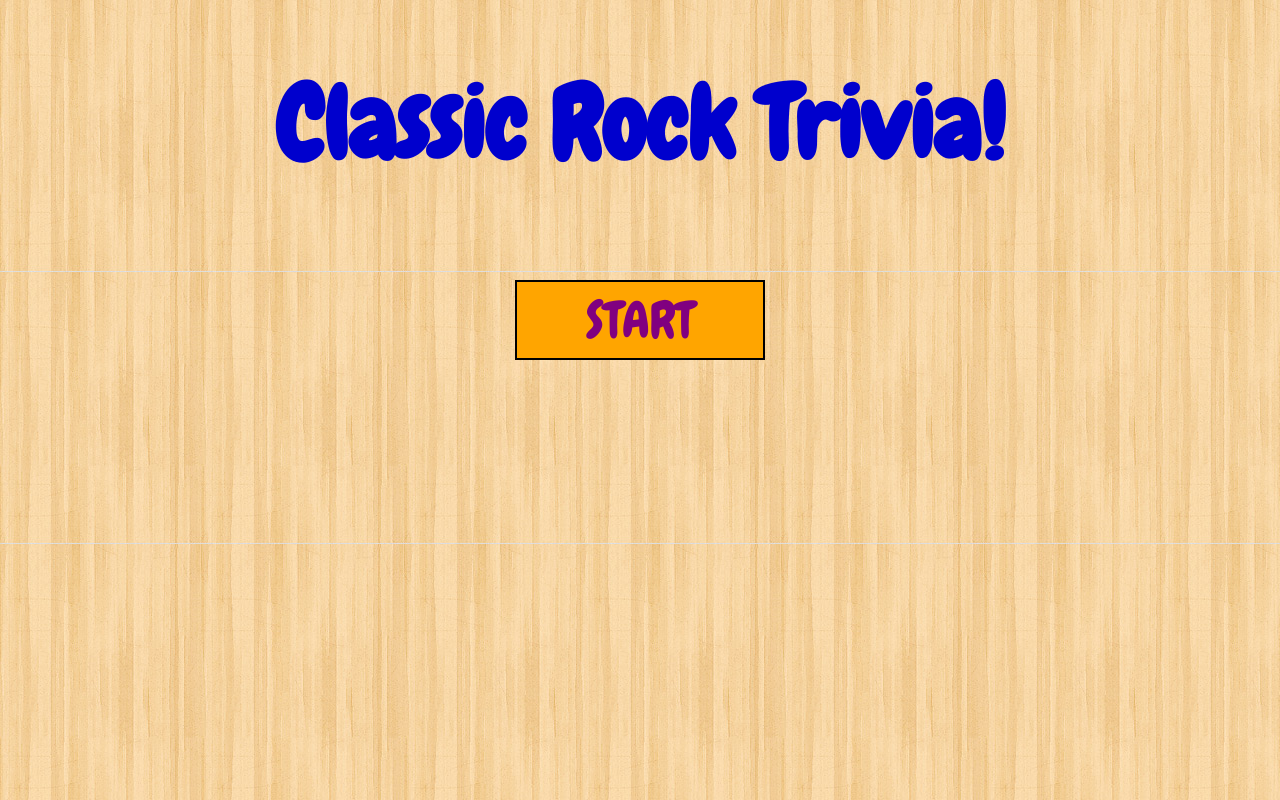
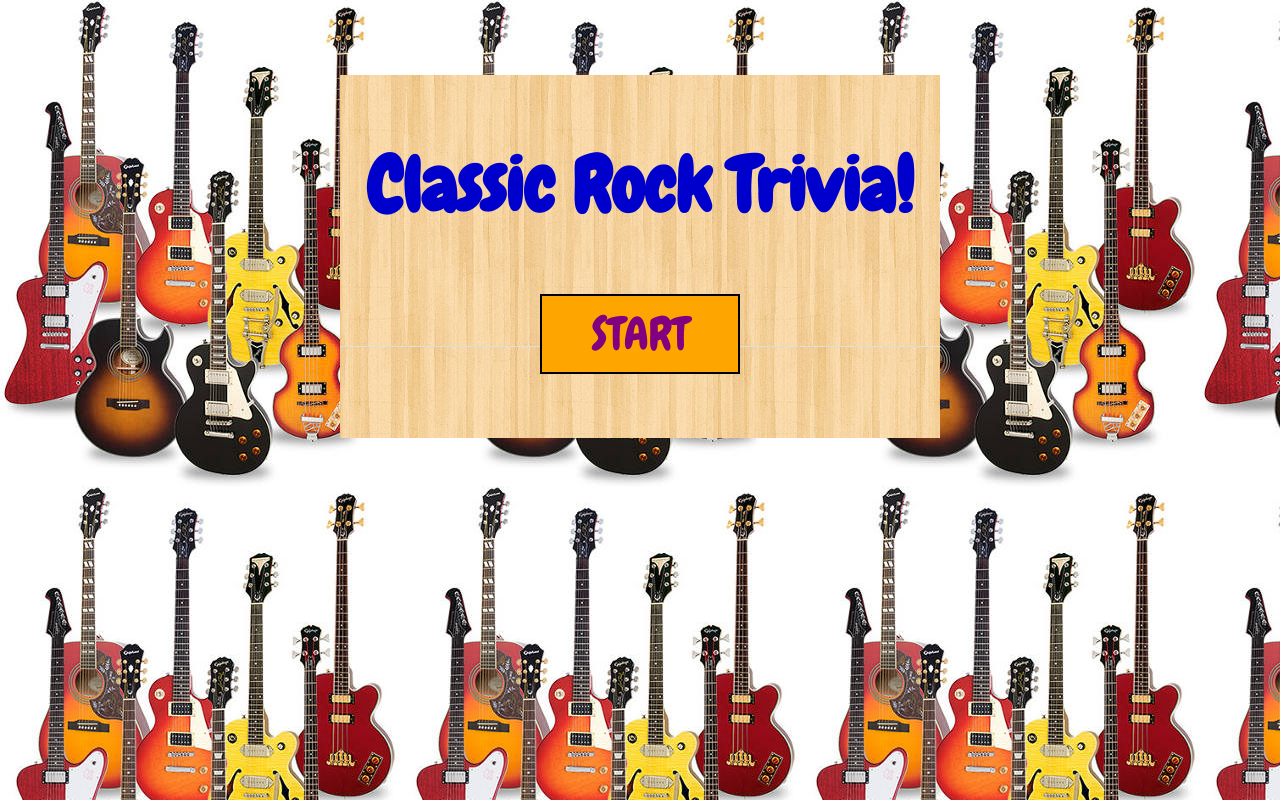
Before and after one commit to Shacko13/TriviaGame, a plain HTML site: page index.html in a window 1280 px wide. Drawn offline with nearby package versions, Linux system fonts and the light colour scheme.

Commit message:
style updates

```diff
--- a/assets/css/style.css
+++ b/assets/css/style.css
@@ -3,15 +3,16 @@
 }
 
 body {
-	background: url(../images/background.jpg);
+	background: url(../images/guitars2.jpg);
 	text-align: center;
 }
 
 #container {
 	padding: 5% 0;
-    width:960px;
-    margin: auto;
-    min-height: 80%;
+    width:600px;
+    margin: 75px auto;
+
+    background: url(../images/background.jpg);
 }
 
 #subcontainer {
@@ -21,7 +22,7 @@ body {
 
 #subcontainer h2 {
 	font-family: 'Chewy', cursive;
-	font-size: 50px;
+	font-size: 30px;
 	color: green;
 
 }
@@ -34,7 +35,7 @@ body {
 
 h1 {
 	font-family: 'Chewy', cursive;
-	font-size: 100px;
+	font-size: 75px;
 	font-weight: bold;
 	color: mediumblue;
 	padding: 10px 0px 10px 0px;
@@ -44,12 +45,12 @@ h1 {
 button {
 	font-family: 'Chewy', cursive;
     display: block;
-    width: 250px;
+    width: 200px;
     height: 80px;
     margin: 80px auto 0 auto;
     cursor: pointer;
     background: orange;
-    font-size: 50px;;
+    font-size: 45px;;
     color: purple;
 }
 
```
Also changed, not shown: assets/images/guitars.jpg (added), assets/images/guitars2.jpg (added).
